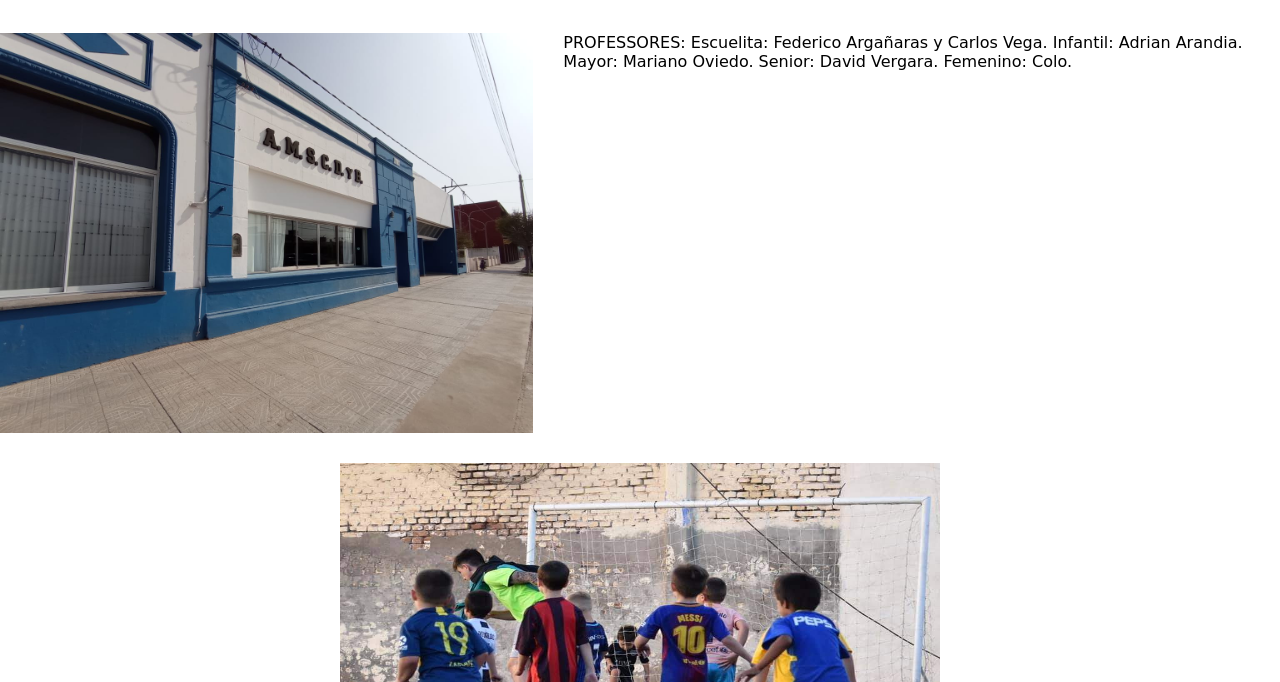
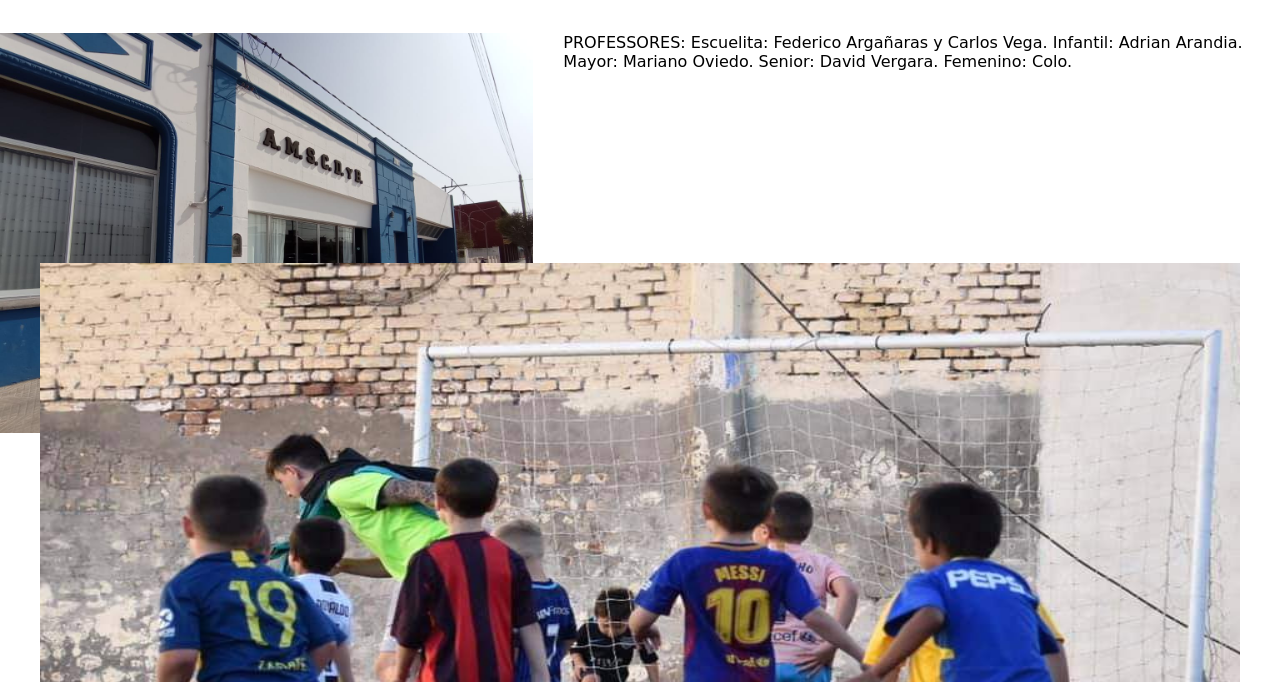
Before and after one commit to Luciamarinangeli/sancarlos.marinangeli2, a plain HTML site: page pages/futbol.html in a window 1280 px wide. In both pictures the pointer is over the picture 640 px from the left and 781 px from the top of the page. Shown: the part 118-800 px from the top of the page. Drawn offline with Linux system fonts and the light colour scheme; a web font is replaced by a local one.

Commit message:
agregue animaciones

```diff
--- a/futbolstyle.css
+++ b/futbolstyle.css
@@ -141,3 +141,8 @@ footer{
         "footer footer";
     }
 }
+/*animaciones*/
+.imagenequipo:hover{
+    transition: all 2s;
+    transform: scale(2);
+}
--- a/pages/futbol.html
+++ b/pages/futbol.html
@@ -50,7 +50,7 @@
         </div>
 
         <div class="divequipo">
-            <img class="imggrande" src="../imagenes/futbol2.jpeg" alt="">
+            <img class="imggrande imagenequipo" src="../imagenes/futbol2.jpeg" alt="">
 
         </div>
         <section class="sectionequipo">
```
